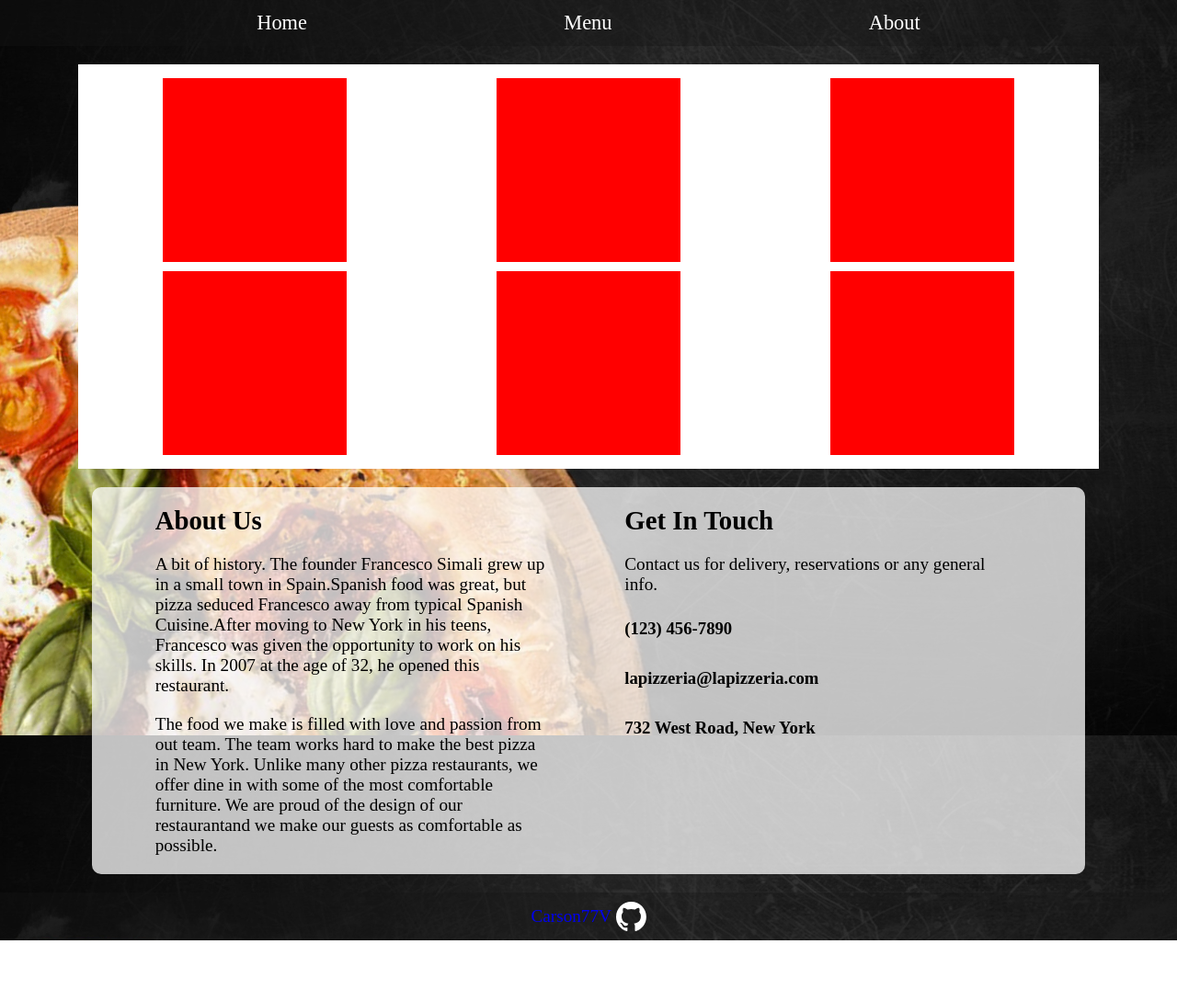
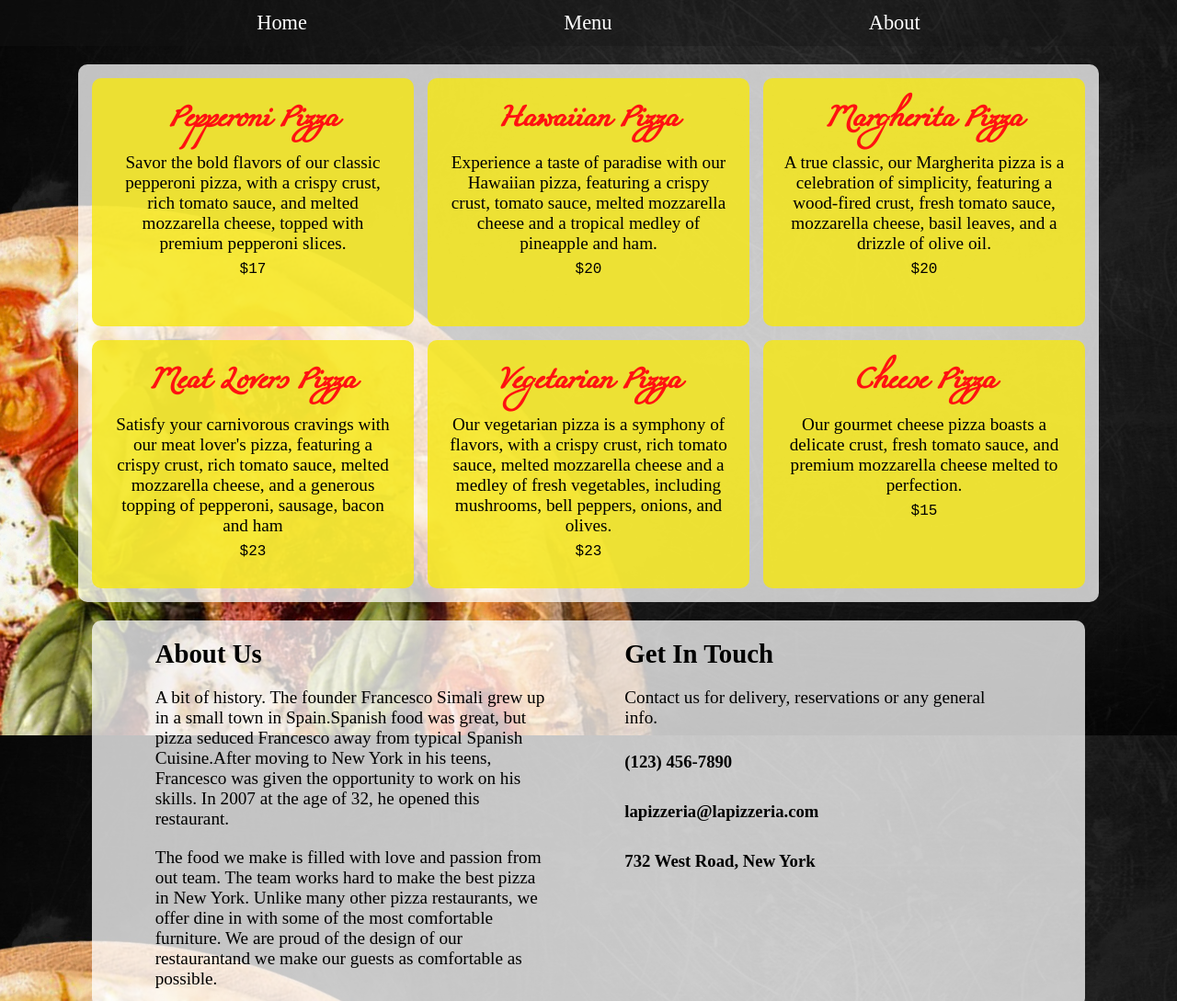
Before and after one commit to Carson77V/restaurant-page-odin-project, a website built with webpack: page dist/index.html in a window 1280 px wide. Shown: the top 1089 px of the page at 92% size. Before the commit the page ends 1023 px from the top, so only its background shows below. Built offline with nearby package versions, Linux system fonts and the light colour scheme.

Commit message:
Add text and styles to grid cells
Add a title, description and price for each menu item. Give each cell
a bit of color to look opetiziing.

```diff
--- a/dist/index.html
+++ b/dist/index.html
@@ -19,12 +19,45 @@
 
   <div id="content">
     <div class="menu-box">
-      <div class="menu-card"></div>
-      <div class="menu-card"></div>
-      <div class="menu-card"></div>
-      <div class="menu-card"></div>
-      <div class="menu-card"></div>
-      <div class="menu-card"></div>
+      <div class="menu-card">
+        <h2>Pepperoni Pizza</h2>
+        <p>Savor the bold flavors of our classic pepperoni pizza, with a crispy crust,
+          rich tomato sauce, and melted mozzarella cheese, topped with premium pepperoni slices.</p>
+        <p id="price">$17</p>
+      </div>
+      <div class="menu-card">
+        <h2>Hawaiian Pizza</h2>
+        <p>Experience a taste of paradise with our Hawaiian pizza, featuring a crispy crust,
+          tomato sauce, melted mozzarella cheese and a tropical medley of pineapple and ham.</p>
+        <p id="price">$20</p>
+      </div>
+      <div class="menu-card">
+        <h2>Margherita Pizza</h2>
+        <p>A true classic, our Margherita pizza is a celebration of simplicity,
+          featuring a wood-fired crust, fresh tomato sauce, mozzarella cheese, basil leaves,
+          and a drizzle of olive oil.</p>
+        <p id="price">$20</p>
+      </div>
+      <div class="menu-card">
+        <h2>Meat Lovers Pizza</h2>
+        <p>Satisfy your carnivorous cravings with our meat lover's pizza, featuring a crispy crust,
+           rich tomato sauce, melted mozzarella cheese, and a generous topping of pepperoni,
+            sausage, bacon and ham</p>
+        <p id="price">$23</p>
+      </div>
+      <div class="menu-card">
+        <h2>Vegetarian Pizza</h2>
+        <p>Our vegetarian pizza is a symphony of flavors, with a crispy crust, rich tomato sauce,
+           melted mozzarella cheese and a medley of fresh vegetables, including mushrooms,
+            bell peppers, onions, and olives.</p>
+        <p id="price">$23</p>
+      </div>
+      <div class="menu-card">
+        <h2>Cheese Pizza</h2>
+        <p>Our gourmet cheese pizza boasts a delicate crust, fresh tomato sauce,
+          and premium mozzarella cheese melted to perfection.</p>
+        <p id="price">$15</p>
+      </div>
     </div>
   </div>
 
--- a/dist/style.css
+++ b/dist/style.css
@@ -1,5 +1,6 @@
 :root {
     --header-footer-color: rgb(20, 20, 20, 0.35);
+    --background-box-color: rgb(255, 255, 255, 0.75);
 }
 
 @font-face {
@@ -61,27 +62,50 @@ h1 {
     display: grid;
     width: 88vw;
     max-width: 1080px;
-    background-color: white;
-    gap: 10px;
+    background-color: var(--background-box-color);
+    gap: 15px;
     padding: 15px;
     grid-template-columns: repeat(auto-fit, minmax(300px, 1fr));
-    justify-items: center;
     margin: 20px auto;
+    border-radius: 10px;
 }
 
 .menu-card {
-    width: 200px;
-    height: 200px;
-    background-color: red;
+    width: auto;
+    height: 270px;
+    background-color: rgb(247, 232, 15, 0.8);
+    border-radius: 10px;
+    display: flex;
+    flex-direction: column;
+    align-items: center;
 }
 
+.menu-card > h2 {
+    font-size: 3rem;
+    font-family: Miama;
+    margin-top: 10px;
+    margin-bottom: 0;
+    color: #ff1111;
+}
+
+.menu-card > p {
+    font-size: 1.2rem;
+    text-align: center;
+    margin: 0 22px;
+}
+
+#price {
+    font-size: 1rem;
+    margin: 8px;
+    font-family: 'Courier New', Courier, monospace;
+}
 /*About page styles*/
 
 .about-box {
     display: flex;
     justify-content: space-evenly;
     flex-wrap: wrap;
-    background-color: rgb(255, 255, 255, 0.75);
+    background-color: var(--background-box-color);
     border-radius: 10px;
     width: 88vw;
     max-width: 1080px;
```
